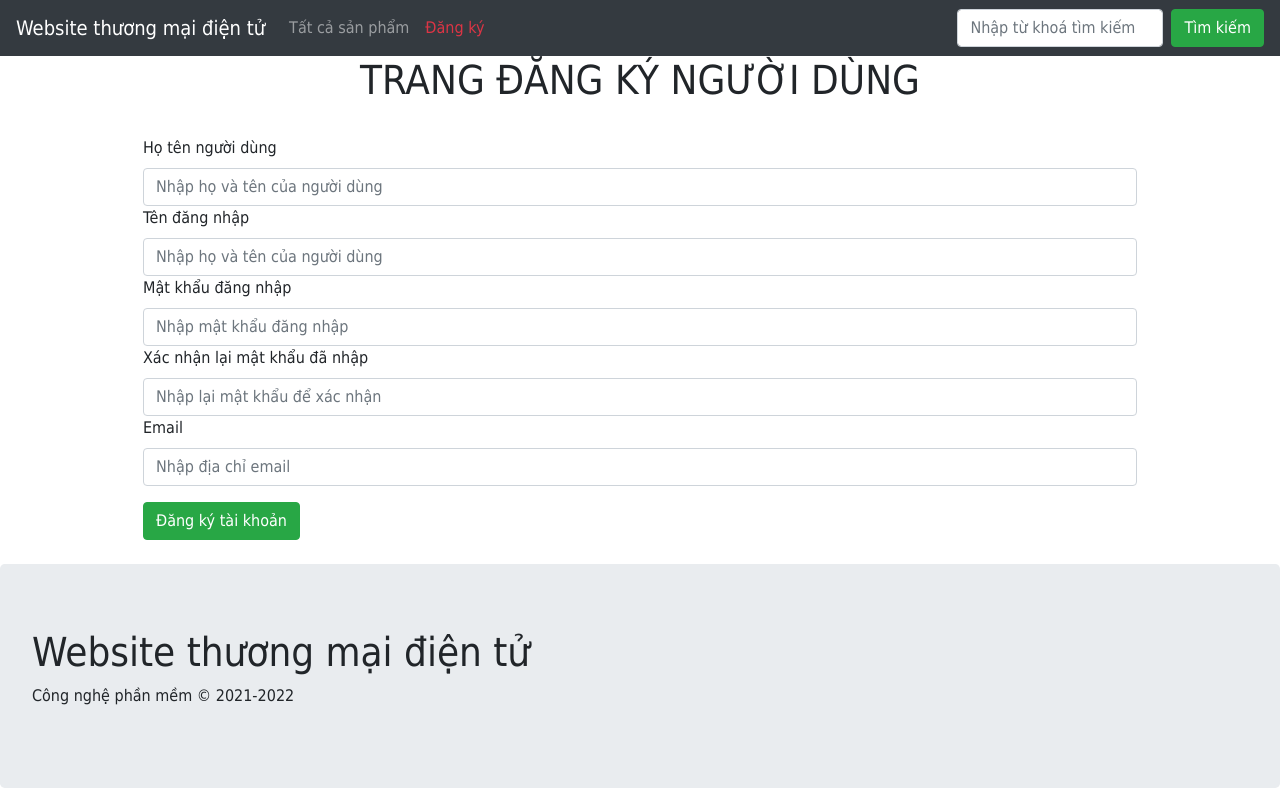
After one commit to Nguyen-Hoang-Thuan-OU/cong-nghe-phan-mem, a Flask app: page /register in a window 1280 px wide. The commit adds this page. Shown: the top 804 px of the page. Run offline with Flask 2, Linux system fonts and the light colour scheme; data that the repository does not hold is empty; some libraries are stand-ins or nearby versions.

Commit message:
add feature - user register

```diff
--- a/bai-tap/bai-tap-thuc-hanh/bth02-03-04-saleapp/mysaleapp/saleapp/index.py
+++ b/bai-tap/bai-tap-thuc-hanh/bth02-03-04-saleapp/mysaleapp/saleapp/index.py
@@ -1,6 +1,6 @@
 import math
 
-from flask import render_template, request
+from flask import render_template, request, redirect, url_for
 from saleapp import app
 from saleapp.admin import *
 import utils
@@ -9,8 +9,6 @@ import utils
 # Trang chủ
 @app.route("/")
 def home():
-    cates = utils.load_categories()
-
     cate_id = request.args.get("category_id")
     kw = request.args.get("keyword")
     page = request.args.get('page', 1)
@@ -20,11 +18,46 @@ def home():
     counter = utils.count_products()
 
     return render_template('index.html',
-                           categories=cates,
                            products=products,
                            pages=math.ceil(counter/app.config['PAGE_SIZE']))
 
 
+# Trang đăng ký tài khoản
+@app.route("/register", methods=['GET', 'POST'])
+def user_register():
+    err_msg = ""
+    if request.method.__eq__('POST'):
+        name = request.form.get('name')
+        username = request.form.get('username')
+        password = request.form.get('password')
+        confirm = request.form.get('confirm')
+        email = request.form.get('email')
+
+        try:
+            if password.strip().__eq__(confirm.strip()):
+                utils.add_user(name=name,
+                               username=username,
+                               password=password,
+                               email=email)
+                return redirect(url_for('home'))
+            else:
+                err_msg = "Mật khẩu nhập lại không khớp!"
+        except Exception as ex:
+            err_msg = "Hệ thống đang xảy ra lỗi: " + str(ex)
+
+    return render_template('register.html',
+                           err_msg=err_msg)
+
+
+# Luôn hiển thị các danh mục sản phẩm ở các trang
+@app.context_processor
+def common_respone():
+    return {
+        'categories': utils.load_categories()
+    }
+
+
+# Trang danh sách sản phẩm
 @app.route("/products")
 def product_list():
     cate_id = request.args.get("category_id")
@@ -41,6 +74,7 @@ def product_list():
                            products=products)
 
 
+# Trang chi tiết sản phẩm
 @app.route("/products/<int:product_id>")
 def product_detail(product_id):
     product = utils.get_product_by_id(product_id)
--- a/bai-tap/bai-tap-thuc-hanh/bth02-03-04-saleapp/mysaleapp/saleapp/templates/layout/base.html
+++ b/bai-tap/bai-tap-thuc-hanh/bth02-03-04-saleapp/mysaleapp/saleapp/templates/layout/base.html
@@ -35,8 +35,10 @@
 {% include 'layout/header.html' %}
 {% endblock %}
 
-{% block content %}
-{% endblock %}
+<div class="container">
+    {% block content %}
+    {% endblock %}
+</div>
 
 {% block footer %}
 {% include 'layout/footer.html' %}
--- a/bai-tap/bai-tap-thuc-hanh/bth02-03-04-saleapp/mysaleapp/saleapp/templates/layout/header.html
+++ b/bai-tap/bai-tap-thuc-hanh/bth02-03-04-saleapp/mysaleapp/saleapp/templates/layout/header.html
@@ -7,7 +7,7 @@
         <span class="navbar-toggler-icon"></span>
     </button>
 
-    <!-- Navbar links -->
+    <!-- Thanh menu -->
     <div class="collapse navbar-collapse" id="collapsibleNavbar">
         <ul class="navbar-nav">
 
@@ -16,16 +16,22 @@
                 <a class="nav-link" href="{{ url_for('home') }}">Tất cả sản phẩm</a>
             </li>
 
+            <!--Danh sách các sản phẩm-->
             {% for c in categories %}
             <li class="nav-item">
                 <a class="nav-link" href="{{ url_for('home', category_id=c.id) }}">{{ c.name }}</a>
             </li>
             {% endfor %}
 
+            <!--Đăng ký tài khoản-->
+            <li class="nav-item">
+                <a class="nav-link text-danger" href="{{ url_for('user_register') }}">Đăng ký</a>
+            </li>
+
         </ul>
     </div>
 
-    <!--Form search-->
+    <!--Ô tìm kiếm sản phẩm-->
     <form class="form-inline">
         <input class="form-control mr-sm-2" type="text" name="keyword" placeholder="Nhập từ khoá tìm kiếm">
         <button class="btn btn-success" type="submit">Tìm kiếm</button>
--- /dev/null
+++ b/bai-tap/bai-tap-thuc-hanh/bth02-03-04-saleapp/mysaleapp/saleapp/templates/register.html
@@ -0,0 +1,49 @@
+{% extends 'layout/base.html' %}
+
+{% block title %} Đăng ký tài khoản người dùng {% endblock %}
+
+{% block content %}
+
+<h1 class="text-center">TRANG ĐĂNG KÝ NGƯỜI DÙNG</h1>
+
+<br>
+
+{% if err_msg %}
+    <div class="alert alert-danger">
+        <h4>{{ err_msg }}</h4>
+    </div>
+{% endif %}
+
+<!--Form đăng ký tài khoản-->
+<form method="POST" , action="{{ url_for('user_register') }}">
+    <div class="form-group">
+
+        <label for="name">Họ tên người dùng</label>
+        <input type="text" class="form-control" required
+               id="name" name="name" placeholder="Nhập họ và tên của người dùng">
+
+        <label for="username">Tên đăng nhập</label>
+        <input type="text" class="form-control" required
+               id="username" name="username" placeholder="Nhập họ và tên của người dùng">
+
+        <label for="pwd">Mật khẩu đăng nhập</label>
+        <input type="password" class="form-control" required
+               id="pwd" name="password" placeholder="Nhập mật khẩu đăng nhập">
+
+        <label for="confirm">Xác nhận lại mật khẩu đã nhập</label>
+        <input type="password" class="form-control"
+               id="confirm" name="confirm" placeholder="Nhập lại mật khẩu để xác nhận">
+
+        <label for="email">Email</label>
+        <input type="email" class="form-control"
+               id="email" name="email" placeholder="Nhập địa chỉ email">
+
+    </div>
+
+    <input type="submit" class="btn btn-success" value="Đăng ký tài khoản">
+
+</form>
+
+<br>
+
+{% endblock %}
--- a/bai-tap/bai-tap-thuc-hanh/bth02-03-04-saleapp/mysaleapp/saleapp/utils.py
+++ b/bai-tap/bai-tap-thuc-hanh/bth02-03-04-saleapp/mysaleapp/saleapp/utils.py
@@ -3,8 +3,9 @@
 import json
 import os
 
-from saleapp import app
-from saleapp.models import Category, Product
+from saleapp import app, db
+from saleapp.models import Category, Product, User
+import hashlib
 
 
 # Hàm đọc tập tin json chung
@@ -82,3 +83,15 @@ def get_product_by_id(product_id):
             return p
 
     return None
+
+
+def add_user(name, username, password, **kwargs):
+    password = str(hashlib.md5(password.strip().encode('utf-8')).hexdigest())
+    user = User(name=name.strip(),
+                username=username.strip(),
+                password=password,
+                email=kwargs.get('email'),
+                avatar=kwargs.get('avatar'))
+
+    db.session.add(user)
+    db.session.commit()
```
Also changed, not shown: bai-tap/bai-tap-thuc-hanh/bth02-03-04-saleapp/mysaleapp/saleapp/models.py (+62 -36 lines), bai-tap/bai-tap-thuc-hanh/bth02-03-04-saleapp/mysaleapp/saleapp/templates/index.html (+3 -5 lines).
